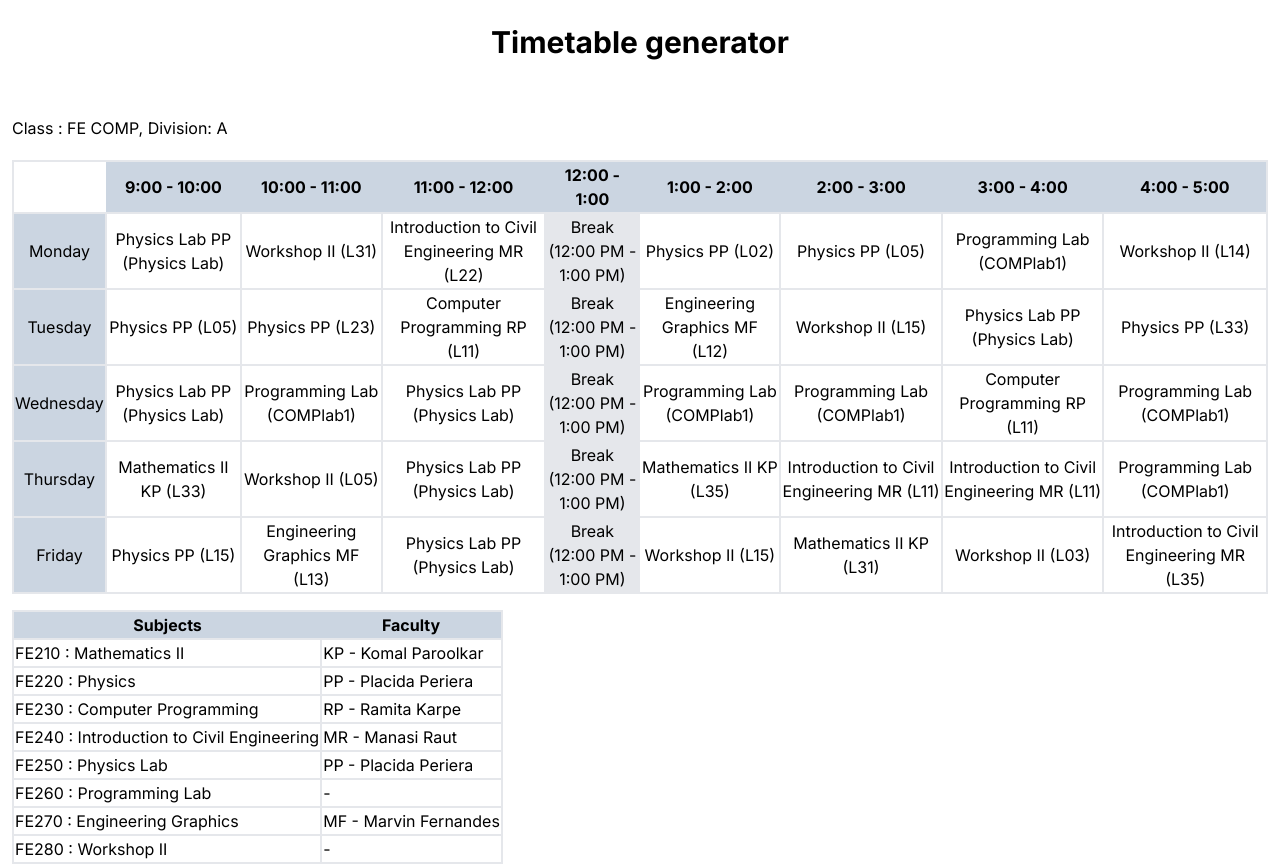
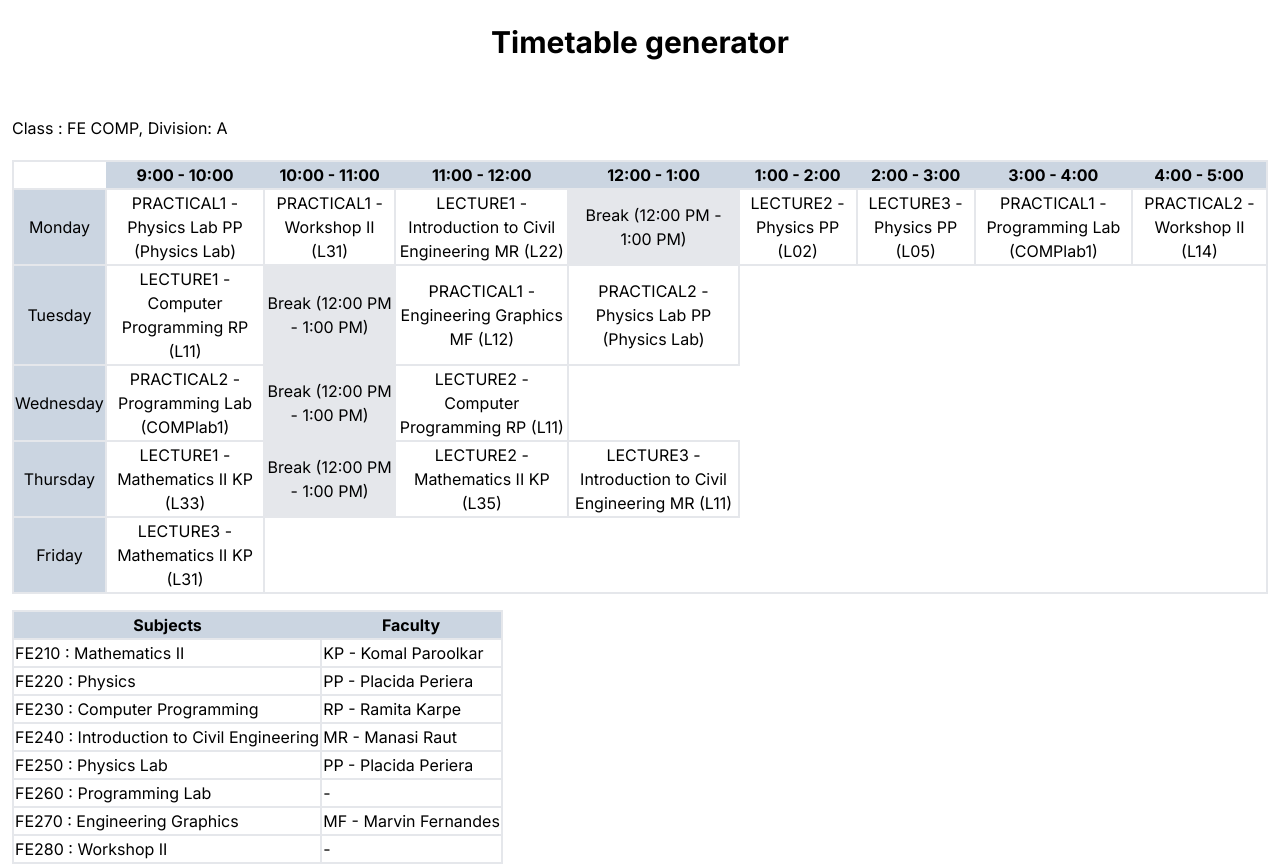
Before and after one commit to RavirajMhalsekar/Genetic-algorithm-for-timetable-, a Next.js app: page / in a window 1280 px wide. Shown: the top 866 px of the page. Built offline with nearby package versions, Linux system fonts and the light colour scheme.

Commit message:
exact number of lectures and tutorials are getting assigned

```diff
--- a/app/Timetable.jsx
+++ b/app/Timetable.jsx
@@ -355,7 +355,7 @@ const classDetails = [
       {
         name: "Cryptography Techniques for Network Security",
         code: "CE810",
-        lecture: 3,
+        lecture: 1,
         tutorial: 0,
         practical: 0,
         department: "COMP",
@@ -367,7 +367,7 @@ const classDetails = [
       {
         name: "Pattern Recognition",
         code: "CE822",
-        lecture: 3,
+        lecture: 1,
         tutorial: 0,
         practical: 0,
         department: "COMP",
@@ -379,7 +379,7 @@ const classDetails = [
       {
         name: "Internet of things",
         code: "CE821",
-        lecture: 3,
+        lecture: 1,
         tutorial: 0,
         practical: 0,
         department: "COMP",
@@ -391,9 +391,9 @@ const classDetails = [
       {
         name: "Project Work Phase II",
         code: "CE840",
-        lecture: 3,
+        lecture: 0,
         tutorial: 0,
-        practical: 18,
+        practical: 10,
         department: "COMP",
         Split: "NO",
         openElective: "NO",
@@ -737,6 +737,22 @@ const generateRandomClassTimetable = (classDetail) => {
     classDetail;
   const classTimetable = [];
 
+  // Keep track of instance counts for each subject and type
+  const subjectInstanceCounts = subject.reduce((counts, subjectData) => {
+    counts[subjectData.code] = {
+      lecture: 0,
+      tutorial: 0,
+      practical: 0,
+      lectureMax:
+        subjectData.split === "YES"
+          ? subjectData.lecture * 2
+          : subjectData.lecture,
+      tutorialMax: subjectData.tutorial * 2,
+      practicalMax: subjectData.practical,
+    };
+    return counts;
+  }, {});
+
   // Implement basic logic to generate a random timetable for the class
   for (let day = 0; day < 5; day++) {
     // 5 days in a week (Monday to Friday)
@@ -748,13 +764,32 @@ const generateRandomClassTimetable = (classDetail) => {
       const subjectIndex = Math.floor(Math.random() * subject.length);
       const subjectData = subject[subjectIndex];
 
+      const type =
+        subjectInstanceCounts[subjectData.code].lecture <
+        subjectInstanceCounts[subjectData.code].lectureMax
+          ? "lecture"
+          : subjectInstanceCounts[subjectData.code].tutorial <
+            subjectInstanceCounts[subjectData.code].tutorialMax
+          ? "tutorial"
+          : subjectInstanceCounts[subjectData.code].practical <
+            subjectInstanceCounts[subjectData.code].practicalMax
+          ? "practical"
+          : null;
+
+      if (type === null) {
+        // No more slots available for this subject
+        continue;
+      }
+
+      const instanceCount = ++subjectInstanceCounts[subjectData.code][type];
+
       const slot = {
         room,
         subject: subjectData,
-        type: "lecture", // Set the default type to "lecture"
+        type,
+        instanceCount, // Add instance count to the slot
         // Add other necessary information
       };
-
       // Add break slots
       if ((year === "TE" || year === "BE") && timeslot === 2) {
         slot.type = "break";
@@ -999,7 +1034,6 @@ const checkSubjectDistribution = (timetable, classDetails) => {
         ) {
           return false;
         }
-
         // Check subject distribution throughout the week
         const dayCounters = new Array(5).fill(0);
         for (const dailySchedule of timetable) {
@@ -1243,6 +1277,7 @@ const Timetable = () => {
 
   return (
     <div>
+      {console.log(bestTimetable)}
       {bestTimetable.map((timetableForClass, index) => (
         <div key={index} className="p-3">
           <h2 className="mt-5 mb-5">
@@ -1275,7 +1310,11 @@ const Timetable = () => {
                     >
                       {slot.type === "break"
                         ? `Break (${slot.startTime} - ${slot.endTime})`
-                        : `${slot.subject.name} ${slot.subject.faculty.shortName} (${slot.room.name})`}
+                        : `${slot.type.toUpperCase()}${
+                            slot.instanceCount || ""
+                          } - ${slot.subject.name} ${
+                            slot.subject.faculty.shortName
+                          } (${slot.room.name})`}
                     </td>
                   ))}
                 </tr>
```
